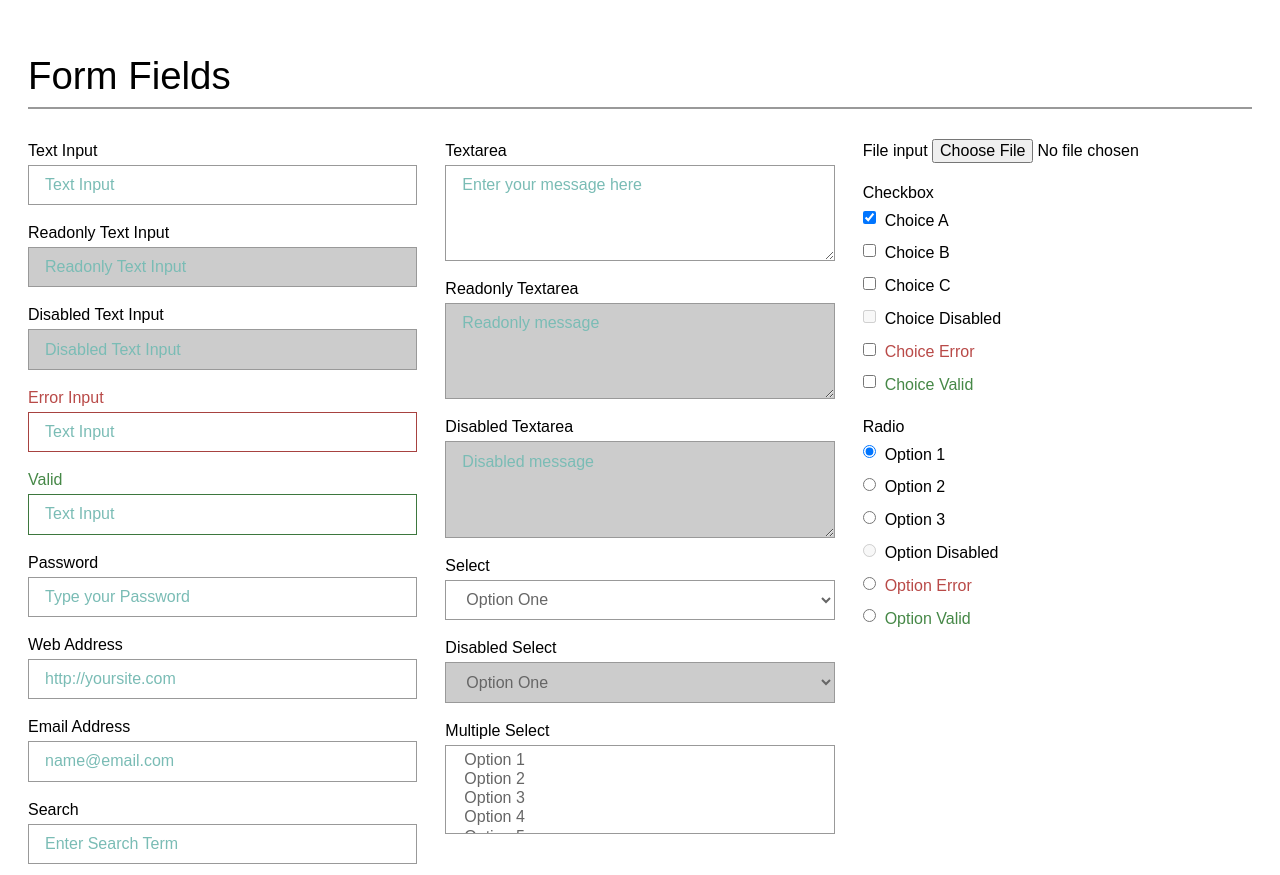
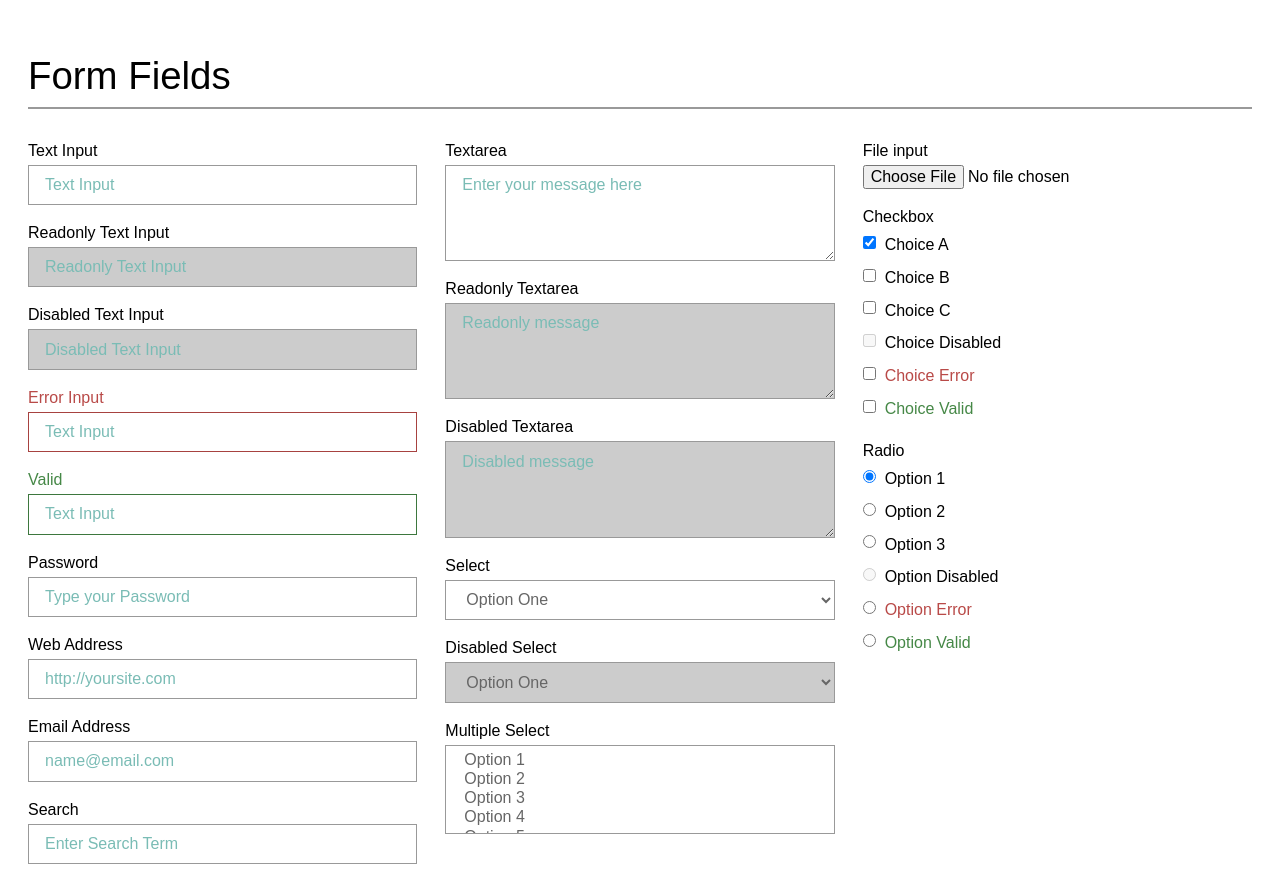
Before and after one commit to space150/spaceBase, a website: page styleguide.html in a window 1280 px wide. Shown: the part 4640-5515 px from the top of the page. Drawn offline with nearby package versions, Linux system fonts and the light colour scheme; files that its build step writes are made by us from their sources.

Commit message:
update file upload control

```diff
--- a/scss/ui/_forms.scss
+++ b/scss/ui/_forms.scss
@@ -80,8 +80,7 @@ select.form-control {
 }
 
 // Make file inputs better match text inputs by forcing them to new lines
-.form-control-file,
-.form-control-range {
+.form-control-file {
   display: block;
   width: 100%;
 }
--- a/styleguide.html
+++ b/styleguide.html
@@ -454,7 +454,7 @@
           <div class="grid lap-one-third">
             <div class="form-group">
               <label for="file">File input</label>
-              <input type="file" id="file">
+              <input class="form-control-file" type="file" id="file">
             </div>
             <div class="form-group">
               <legend>Checkbox</legend>
```
